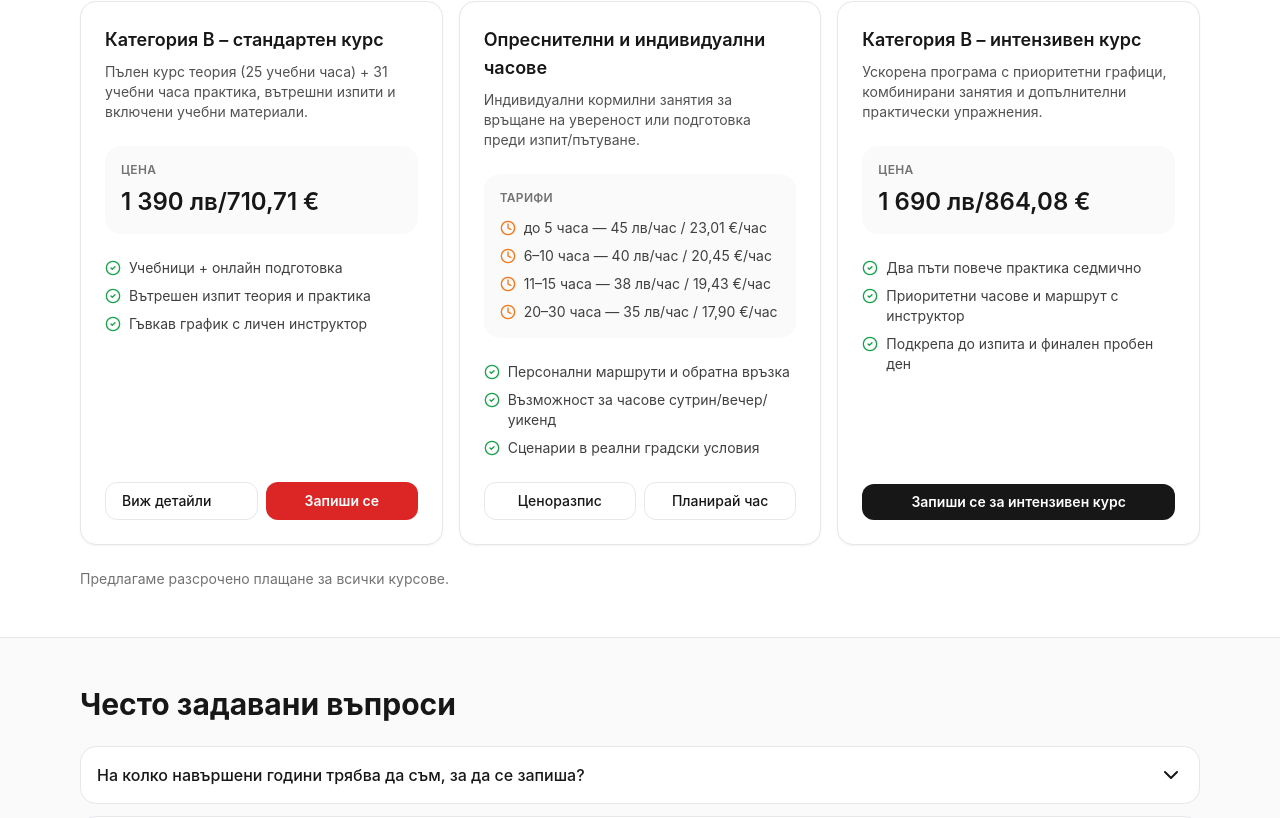
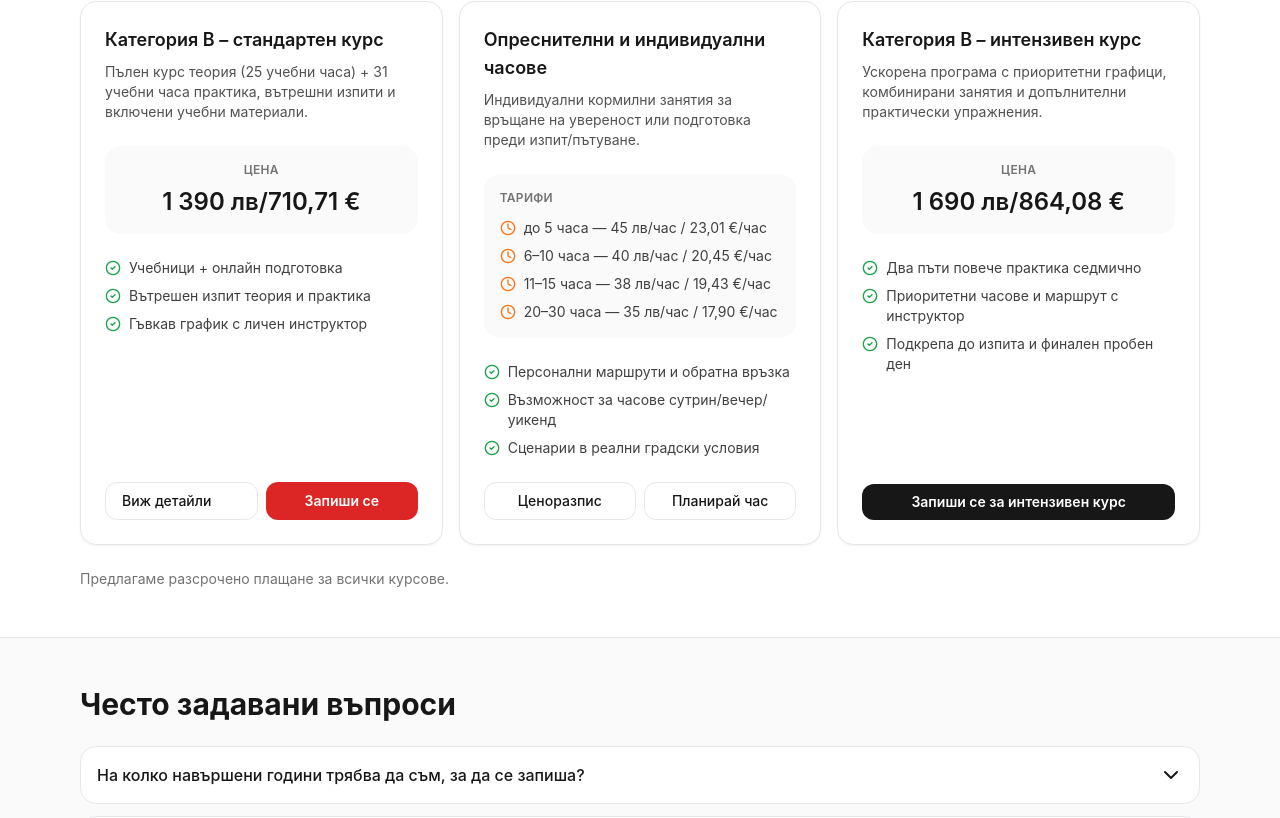
Before and after one commit to adangelov/codex, a React (Vite) app: page / in a window 1280 px wide. Shown: the part 1661-2479 px from the top of the page. Built offline with nearby package versions, Linux system fonts and the light colour scheme.

Commit message:
Center course pricing sections and bump version

```diff
--- a/src/i18n.ts
+++ b/src/i18n.ts
@@ -1,4 +1,4 @@
-export const VERSION = 5;
+export const VERSION = 6;
 
 export type Lang = 'bg' | 'en' | 'ru';
 
--- a/src/pages/CourseDetailsPage.tsx
+++ b/src/pages/CourseDetailsPage.tsx
@@ -118,7 +118,7 @@ export default function CourseDetailsPage() {
                   <h2 className="text-lg font-semibold text-neutral-900">{t.bStandard}</h2>
                   <p className="mt-2 text-sm text-neutral-600">{t.bStandardDesc}</p>
                 </div>
-                <div className="rounded-2xl bg-neutral-50 p-4">
+                <div className="rounded-2xl bg-neutral-50 p-4 text-center">
                   <div className="text-xs font-semibold uppercase tracking-wide text-neutral-500">
                     {t.coursePriceLabel}
                   </div>
--- a/src/pages/HomePage.tsx
+++ b/src/pages/HomePage.tsx
@@ -573,7 +573,7 @@ export default function HomePage() {
                   <h3 className="text-lg font-semibold text-neutral-900">{t.bStandard}</h3>
                   <p className="mt-2 text-sm text-neutral-600">{t.bStandardDesc}</p>
                 </div>
-                <div className="mt-6 rounded-2xl bg-neutral-50 p-4">
+                <div className="mt-6 rounded-2xl bg-neutral-50 p-4 text-center">
                   <div className="text-xs font-semibold uppercase tracking-wide text-neutral-500">
                     {t.coursePriceLabel}
                   </div>
@@ -653,7 +653,7 @@ export default function HomePage() {
                   <h3 className="text-lg font-semibold text-neutral-900">{t.intensiveTitle}</h3>
                   <p className="mt-2 text-sm text-neutral-600">{t.intensiveDesc}</p>
                 </div>
-                <div className="mt-6 rounded-2xl bg-neutral-50 p-4">
+                <div className="mt-6 rounded-2xl bg-neutral-50 p-4 text-center">
                   <div className="text-xs font-semibold uppercase tracking-wide text-neutral-500">
                     {t.coursePriceLabel}
                   </div>
```
